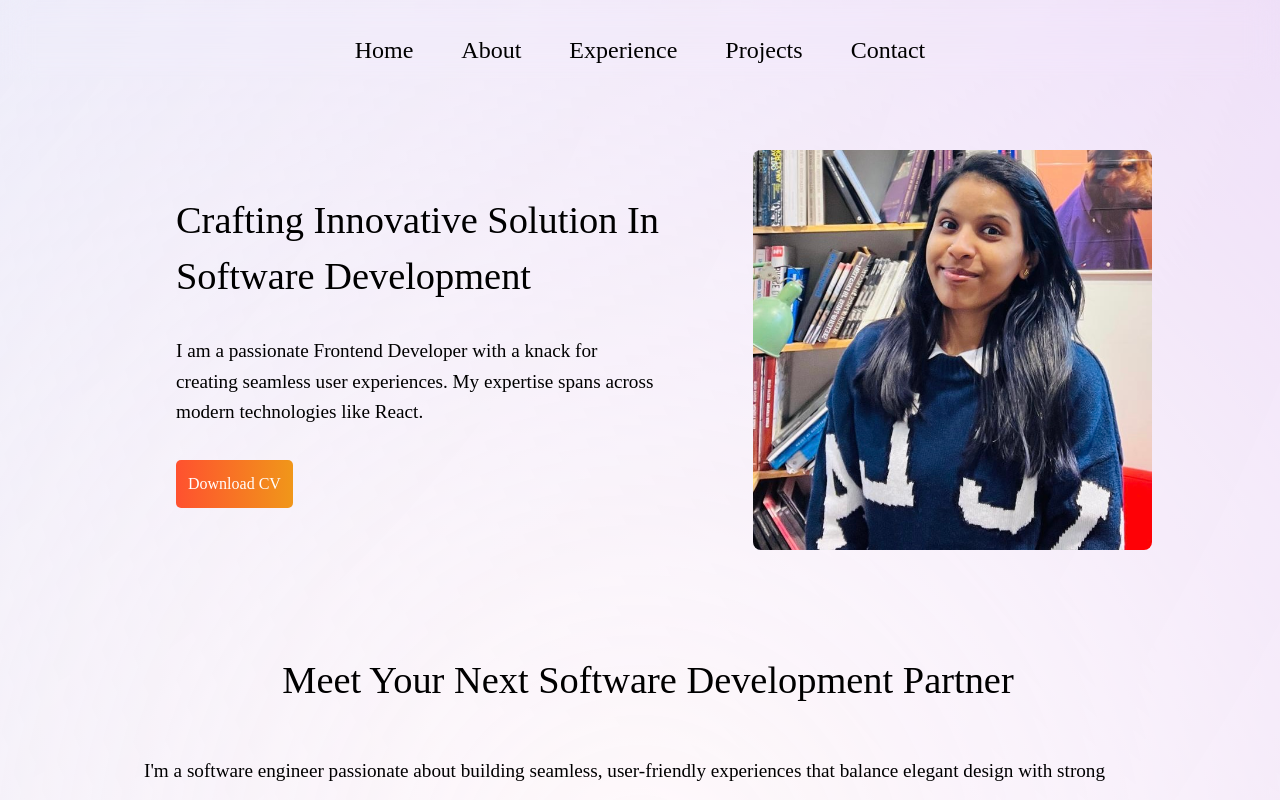
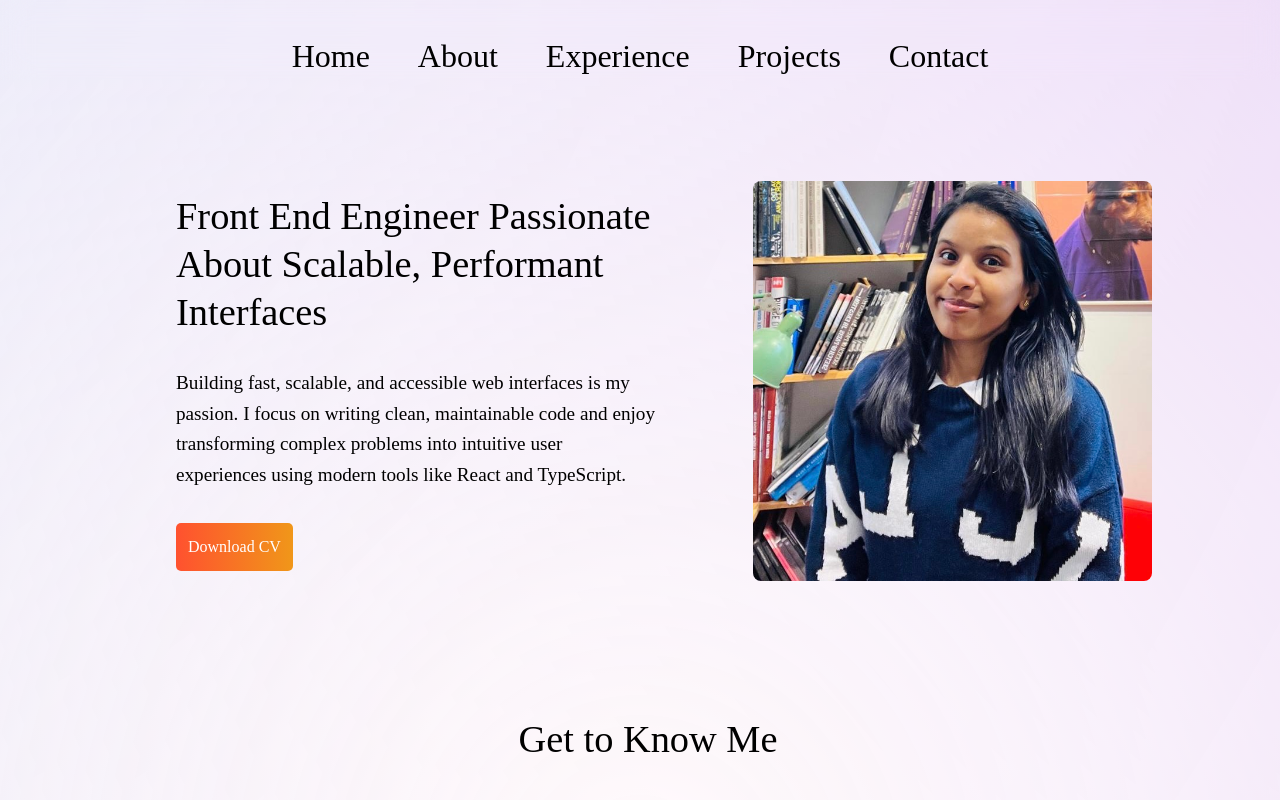
Before and after one commit to pooja-pimpalshende/portfolio, a React (Vite) app: page / in a window 1280 px wide. Built offline with nearby package versions, Linux system fonts and the light colour scheme; a web font is replaced by a local one.

Commit message:
modified data and css fixes

```diff
--- a/src/components/About.jsx
+++ b/src/components/About.jsx
@@ -3,27 +3,25 @@ import styles from "./About.module.css";
 const About = () => {
   return (
     <div className={styles.aboutContainer}>
-      <h2>Meet Your Next Software Development Partner</h2>
+      <h2>Get to Know Me</h2>
       <div className={styles.aboutSection}>
         <p className={styles.aboutPara}>
-          I&apos;m a software engineer passionate about building seamless,
-          user-friendly experiences that balance elegant design with strong
-          engineering principles. My work revolves around crafting applications
-          that not only function smoothly but also feel intuitive and engaging
-          for users.
+          I&apos;m a Front End Engineer who enjoys building performant,
+          accessible, and user-focused web applications. Over the past two
+          years, I&apos;ve evolved from building simple interfaces to
+          architecting scalable front-end systems using modern frameworks and
+          tools like React, TypeScript, and Nx.
         </p>
         <p className={styles.aboutPara}>
-          Over the past two years, I&apos;ve grown from developing basic
-          applications to tackling more complex projects that push the
-          boundaries of innovation. I thrive in the space where design meets
-          development, ensuring that every product I work on is both visually
-          polished and technically robust.
+          I thrive at the intersection of design and development—translating
+          UI/UX ideas into responsive, production-ready experiences. I&apos;m
+          especially focused on clean code, reusability, and performance
+          optimization.
         </p>
         <p className={styles.aboutPara}>
-          Beyond coding, I&apos;m always exploring new technologies, refining my
-          problem-solving skills, and staying up-to-date with the latest in
-          UI/UX trends. When I&apos;m not at my desk, you&apos;ll likely find me
-          cooking, eating, practicing yoga, or meditating.
+          When I&apos;m not coding, I&apos;m exploring new frontend
+          technologies, refining my skills, or recharging through yoga, cooking,
+          and meditation.
         </p>
       </div>
     </div>
--- a/src/components/About.module.css
+++ b/src/components/About.module.css
@@ -5,10 +5,11 @@
 }
 
 .aboutContainer h2 {
-  font-size: 3rem;
+  font-size: 2.5rem;
   margin-bottom: 3rem;
   text-align: center;
   padding: 0 15rem;
+  font-weight: 500;
 }
 
 .aboutSection {
--- a/src/components/Contact.module.css
+++ b/src/components/Contact.module.css
@@ -7,7 +7,8 @@
 }
 
 .contactContainer h2 {
-  font-size: 2.4rem;
+  font-size: 2.5rem;
+  font-weight: 500;
   margin: 3rem;
 }
 
--- a/src/components/Experience.module.css
+++ b/src/components/Experience.module.css
@@ -8,7 +8,8 @@
 }
 
 .experience h2 {
-  font-size: 3rem;
+  font-size: 2.5rem;
+  font-weight: 500;
   margin: 5rem 5rem 4rem 5rem;
 }
 
--- a/src/components/Header.module.css
+++ b/src/components/Header.module.css
@@ -4,7 +4,8 @@
   padding: 2rem;
   display: flex;
   justify-content: center;
-  font-size: x-large;
+  font-size: xx-large;
+  font-weight: 500;
   backdrop-filter: blur(15px);
 }
 
--- a/src/components/Home.jsx
+++ b/src/components/Home.jsx
@@ -10,11 +10,14 @@ const Home = () => {
   return (
     <div className={styles.homeContainer}>
       <div className={styles.content}>
-        <h2>Crafting Innovative Solution In Software Development</h2>
+        <h2>
+          Front End Engineer Passionate About Scalable, Performant Interfaces
+        </h2>
         <p className={styles.homePara}>
-          I am a passionate Frontend Developer with a knack for creating
-          seamless user experiences. My expertise spans across modern
-          technologies like React.
+          Building fast, scalable, and accessible web interfaces is my passion.
+          I focus on writing clean, maintainable code and enjoy transforming
+          complex problems into intuitive user experiences using modern tools
+          like React and TypeScript.
         </p>
         <div className={styles.btnCV}>
           <button className={styles.btnGrad} onClick={handleViewandDownload}>
--- a/src/components/Home.module.css
+++ b/src/components/Home.module.css
@@ -22,7 +22,9 @@
 }
 
 .homeContainer h2 {
-  font-size: 3rem;
+  font-size: 2.5rem;
+  font-weight: 500;
+  letter-spacing: normal;
 }
 
 .btnGrad {
--- a/src/data/experience.ts
+++ b/src/data/experience.ts
@@ -4,7 +4,7 @@ export const experience = [
     company: "Kloudgin",
     role: "Associate Software Engineer",
     responsibilities:
-      "I employed as a Associate Software Engineer at a Kloudgin, concentrating on developing and maintaining scalable web applications with React.js to guarantee optimal performance and responsiveness.",
+      "Worked as an Associate Software Engineer at Kloudgin, focusing on developing and maintaining scalable web applications using React.js. Ensured optimal performance, responsiveness, and user experience across projects.",
   },
   {
     duration: "Oct 2021 - May 2022",
--- a/src/index.css
+++ b/src/index.css
@@ -6,5 +6,5 @@ p {
 }
 
 h2 {
-  line-height: 3.5rem;
+  line-height: 3rem;
 }
```
